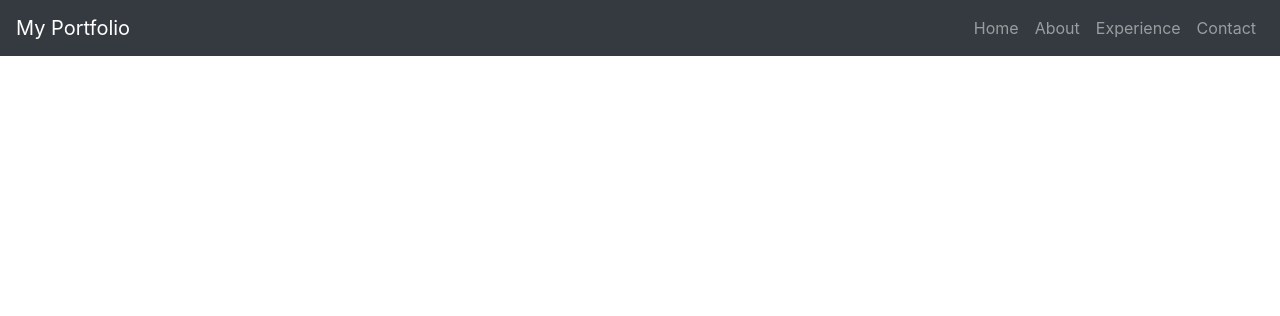
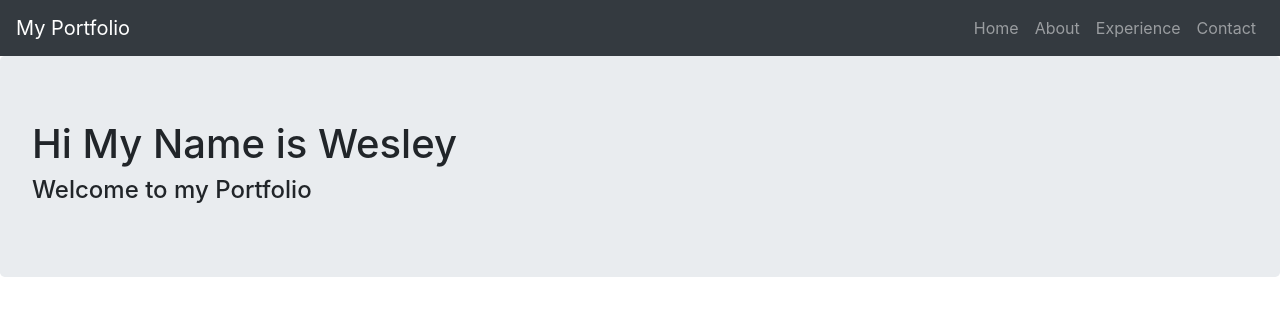
Before and after one commit to wiwabzu/myPortfolio, a plain HTML site: page index.html in a window 1280 px wide. Drawn offline with nearby package versions, Linux system fonts and the light colour scheme.

Commit message:
add div class=jumbotron indicates big box for text of h1 and h4

```diff
--- a/index.html
+++ b/index.html
@@ -39,5 +39,9 @@
           </ul>
         </div>
       </nav>
+      <div class="jumbotron">
+              <h1>Hi My Name is Wesley</h1>
+              <h4>Welcome to my Portfolio</h4>
+      </div>
 </body>
 </html>
```
